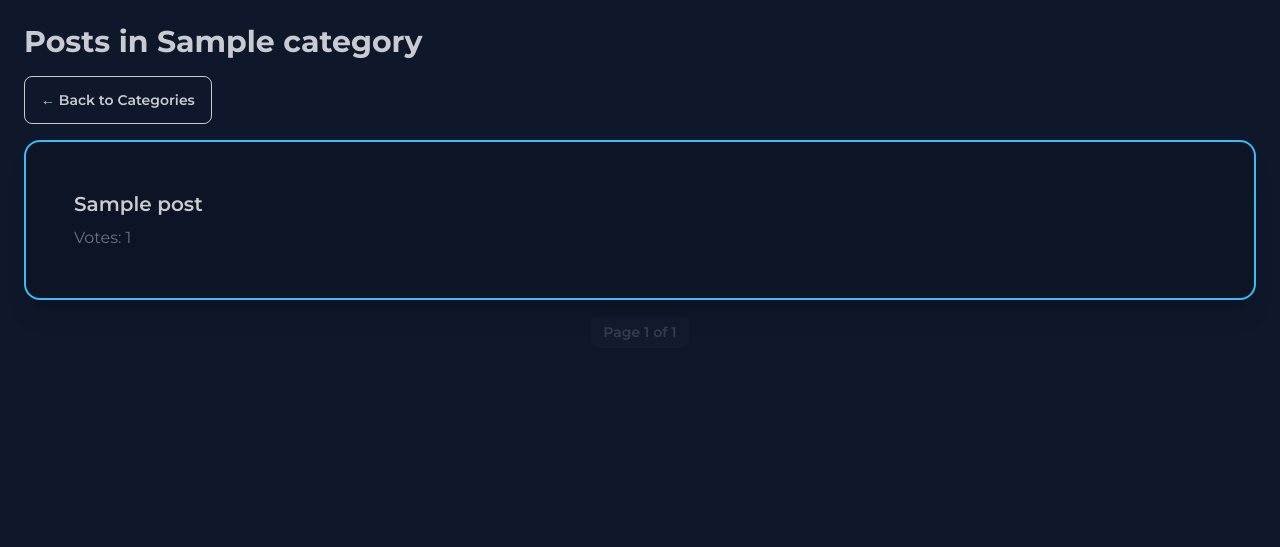
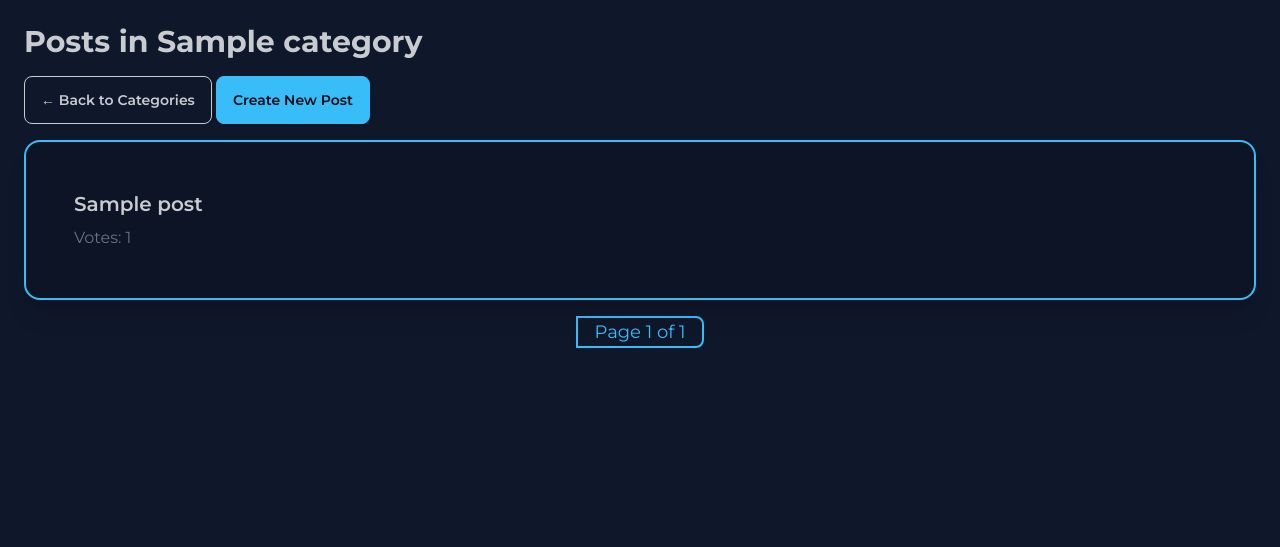
Before and after one commit to Priyanshu-Batham/Algolyzer, a Django app: page /community/category/1/ in a window 1280 px wide. Shown: the part 64-611 px from the top of the page. Run offline with Django 5.2, Linux system fonts and the light colour scheme; a user stored in the database is signed in; tables that the repository leaves empty hold one stand-in row (values such as "Sample post"); style sheets or scripts are compiled from the project's sources; some libraries are stand-ins or nearby versions.

Commit message:
completed the community forum app (#94)

```diff
--- a/Algolyzer/Algolyzer/settings/base.py
+++ b/Algolyzer/Algolyzer/settings/base.py
@@ -15,16 +15,19 @@ DEBUG = False  # Will be overridden in respective settings files
 ALLOWED_HOSTS = []
 
 INSTALLED_APPS = [
+    # default django apps
     "django.contrib.admin",
     "django.contrib.auth",
     "django.contrib.contenttypes",
     "django.contrib.sessions",
     "django.contrib.messages",
     "django.contrib.staticfiles",
+    # allauth apps
     "allauth",
     "allauth.account",
     "allauth.socialaccount",
     "allauth.socialaccount.providers.google",
+    # algolyzer apps
     "home",
     "quiz",
     "study",
--- a/Algolyzer/community/templates/community/post_list.html
+++ b/Algolyzer/community/templates/community/post_list.html
@@ -5,11 +5,38 @@
     <h2 class="text-3xl font-bold mb-4">Posts in {{ category.name }}</h2>
     <a href="{% url 'category_list' %}" class="btn btn-outline mb-4">← Back to Categories</a>
 
+    {% if user.is_authenticated %}
+        <!-- Open the modal using ID.showModal() method -->
+        <button class="btn btn-primary mb-4" onclick="create_post_modal.showModal()">Create New Post</button>
+        <dialog id="create_post_modal" class="modal">
+            <form method="POST" class="modal-box">
+                {% csrf_token %}
+                <h3 class="font-bold text-lg">Create a New Post</h3>
+                <div class="form-control w-full">
+                    <label class="label">
+                        <span class="label-text">Title</span>
+                    </label>
+                    <input type="text" name="title" placeholder="Enter post title" class="input input-bordered w-full" required />
+                </div>
+                <div class="form-control w-full">
+                    <label class="label">
+                        <span class="label-text">Content</span>
+                    </label>
+                    <textarea name="content" placeholder="Enter post content" class="textarea textarea-bordered h-24" required></textarea>
+                </div>
+                <div class="modal-action">
+                    <button type="submit" class="btn btn-primary">Create Post</button>
+                    <button type="button" class="btn" onclick="create_post_modal.close()">Close</button>
+                </div>
+            </form>
+        </dialog>
+    {% endif %}
+
     {% for post in page_obj %}
         <a href="{% url 'post_detail' post.id %}" class="card bg-base-200 shadow-xl p-4 mb-4 border-2 border-solid border-primary hover:border-secondary">
             <div class="card-body">
                 <div class="text-xl font-semibold">
-                    <h1 class="">{{ post.title }}</h1>
+                    <h1 class="break-words">{{ post.title }}</h1>
                 </div>
                 <p class="text-gray-500">Votes: {{ post.total_votes|default:0 }}</p>
             </div>
@@ -19,17 +46,17 @@
     {% endfor %}
 
     <!-- Pagination -->
-    <div class="flex justify-center space-x-2 mt-4">
+    <div class="join flex justify-center mt-4">
         {% if page_obj.has_previous %}
-            <a href="?page=1" class="btn btn-sm">First</a>
-            <a href="?page={{ page_obj.previous_page_number }}" class="btn btn-sm">Previous</a>
+            <a href="?page=1" class="join-item btn btn-primary rounded-l-full btn-outline"><<</a>
+            <a href="?page={{ page_obj.previous_page_number }}" class="join-item btn btn-primary btn-outline"><</a>
         {% endif %}
 
-        <span class="btn btn-sm btn-disabled">Page {{ page_obj.number }} of {{ page_obj.paginator.num_pages }}</span>
+        <span class="join-item px-4 text-lg border-2 border-solid border-primary text-primary flex items-center justify-center">Page {{ page_obj.number }} of {{ page_obj.paginator.num_pages }}</span>
 
         {% if page_obj.has_next %}
-            <a href="?page={{ page_obj.next_page_number }}" class="btn btn-sm">Next</a>
-            <a href="?page={{ page_obj.paginator.num_pages }}" class="btn btn-sm">Last</a>
+            <a href="?page={{ page_obj.next_page_number }}" class="join-item btn btn-primary btn-outline">></a>
+            <a href="?page={{ page_obj.paginator.num_pages }}" class="join-item btn btn-primary rounded-r-full btn-outline">>></a>
         {% endif %}
     </div>
 </div>
--- a/Algolyzer/community/views.py
+++ b/Algolyzer/community/views.py
@@ -15,6 +15,19 @@ def category_list(request):
 
 
 def post_list_by_category(request, category_id):
+    """Show posts in a category and allow creating new posts."""
+    category = get_object_or_404(Category, id=category_id)
+
+    if request.method == "POST" and request.user.is_authenticated:
+        title = request.POST.get("title")
+        content = request.POST.get("content")
+        if title and content:
+            Post.objects.create(
+                title=title, content=content, author=request.user, category=category
+            )
+            return redirect("post_list_by_category", category_id=category.id)
+
+    # For normal get request
     category = get_object_or_404(Category, id=category_id)
     posts = (
         Post.objects.filter(category=category)
@@ -34,8 +47,35 @@ def post_list_by_category(request, category_id):
 
 
 def post_detail(request, post_id):
+    post = get_object_or_404(Post, id=post_id)
+
+    # Delete Post
+    if (
+        request.method == "POST"
+        and request.POST.get("_method") == "DELETE"
+        and request.user.is_authenticated
+    ):
+        if request.user == post.author:
+            post.delete()
+            return redirect("post_list_by_category", category_id=post.category.id)
+        else:
+            return HttpResponseForbidden("You can only delete your own posts.")
+
+    # Update Post
+    if request.method == "POST" and request.user.is_authenticated:
+        if request.user == post.author:
+            title = request.POST.get("title")
+            content = request.POST.get("content")
+            if title and content:
+                post.title = title
+                post.content = content
+                post.save()
+                return redirect("post_detail", post_id=post.id)
+        else:
+            return HttpResponseForbidden("You can only edit your own posts.")
+
+    # Read posts
     """Show post details along with comments and voting functionality."""
-    post = get_object_or_404(Post, id=post_id)
     comments = post.comments.all()
     total_votes = post.votes.aggregate(Sum("vote_type"))["vote_type__sum"] or 0
 
```
Also changed, not shown: Algolyzer/community/templates/community/post_detail.html (+57 -3 lines), Algolyzer/Algolyzer/settings.py (deleted), 1 other file.
